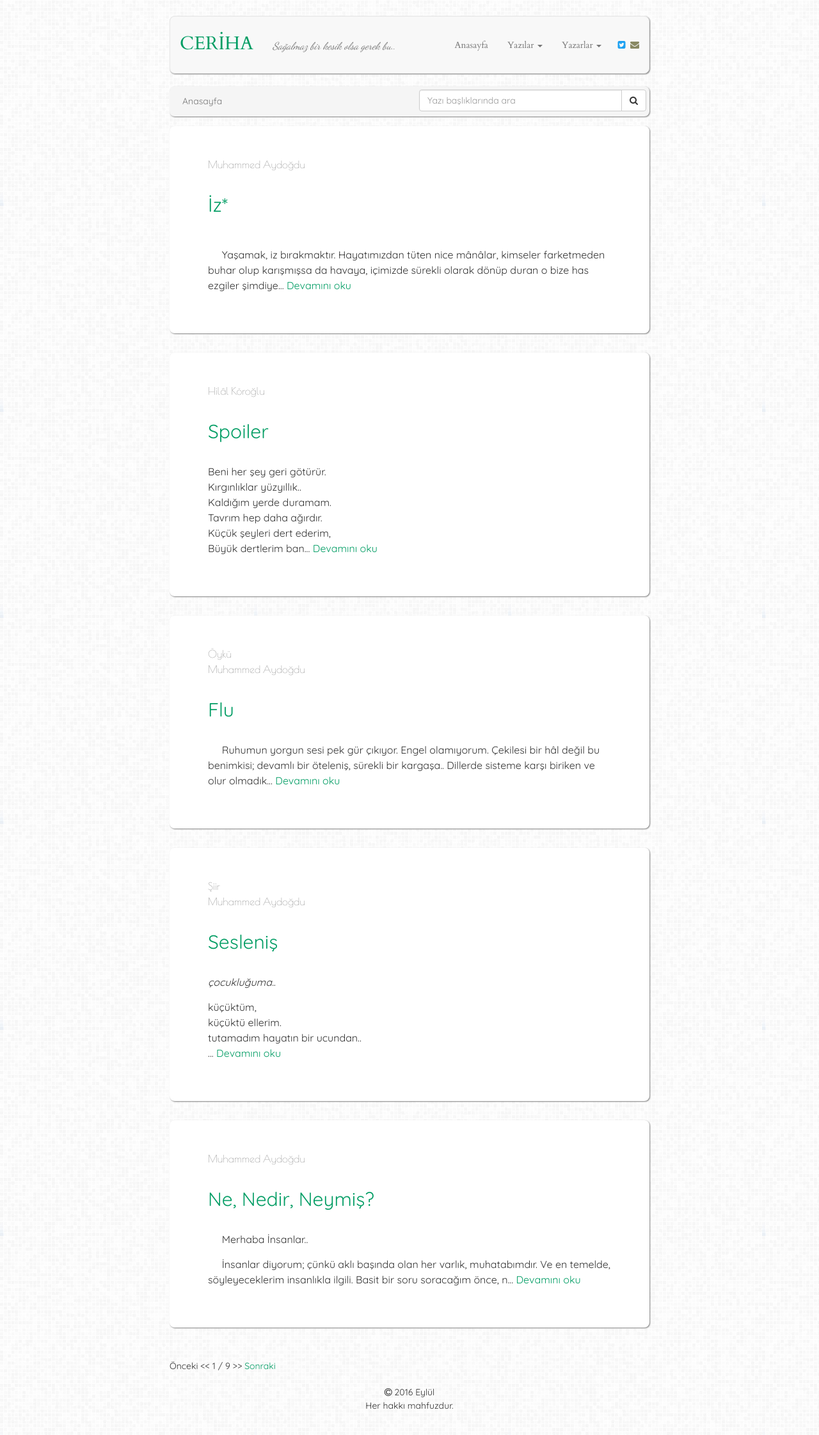
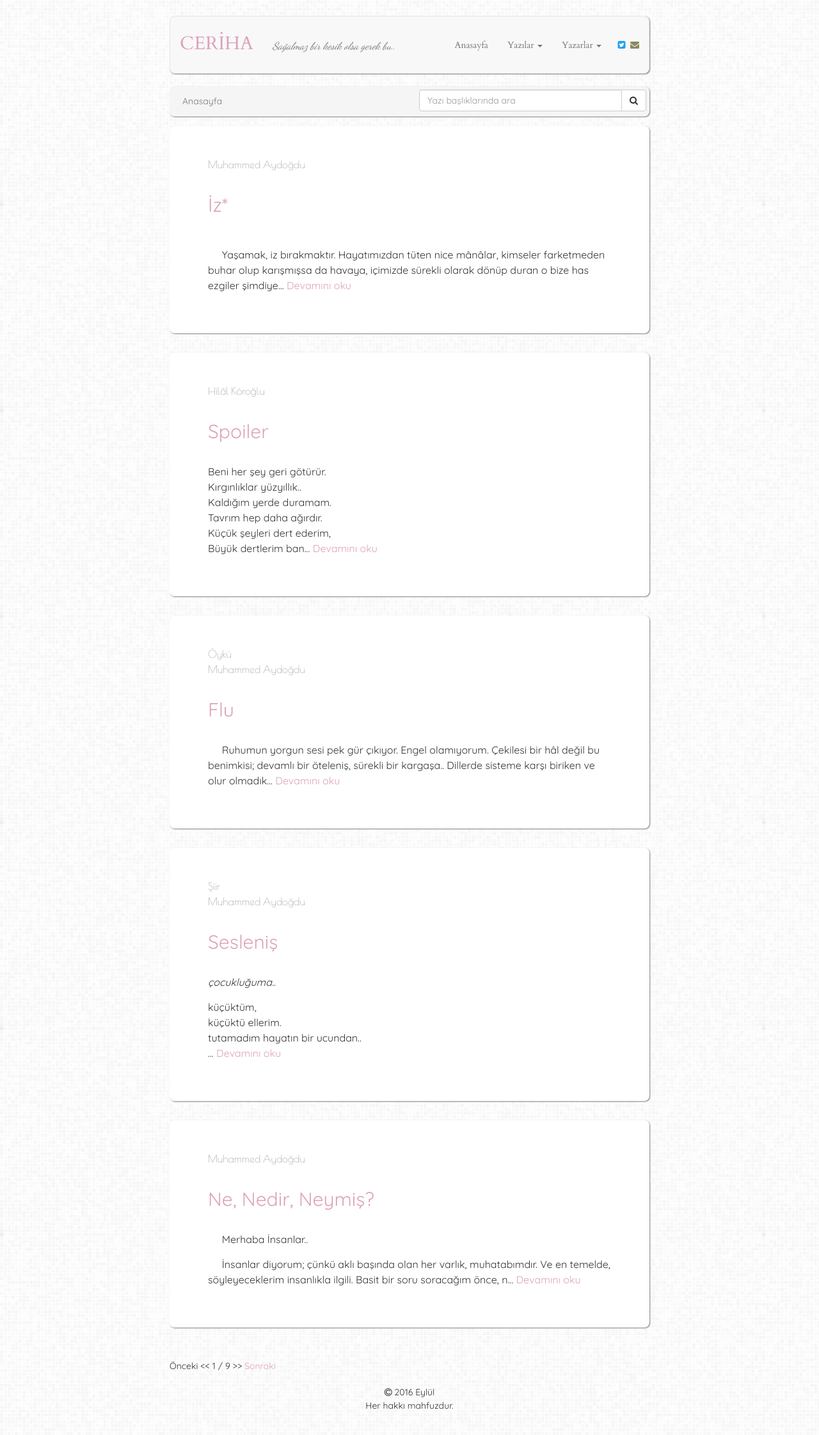
Before and after one commit to muhammedaydogdu/muhammedaydogdu.github.io, a Jekyll site: the page built from index.html, in a window 1280 px wide. Shown: the whole page at 64% size. Built offline with Jekyll 4.4.1, drawn with Linux system fonts in a browser that asks for light colours; some web fonts are replaced; the list of posts is cut into pages by our own code.

Commit message:
Update style.css

```diff
--- a/css/style.css
+++ b/css/style.css
@@ -19,20 +19,20 @@ body {
 }
 
 a {
-  color: #029D64;
+  color: #DCA2BB;
 }
 
 a:hover {
-  color: #029D64;
+  color: #DCA2BB;
 }
 
 a:focus {
-  color: #029D64;
+  color: #DCA2BB;
   text-decoration: none;
 }
 
 h2 {
-  color: #029D64;
+  color: #DCA2BB;
 }
 
 .container .navbar {
@@ -44,17 +44,17 @@ h2 {
 }
 
 .navbar .navbar-brand {
-  color: #029D64;
+  color: #DCA2BB;
   margin-top: 2px;
   font-size: 29px;
 }
 
 .navbar .navbar-brand:hover {
-  color: #029D64;
+  color: #DCA2BB;
 }
 
 .navbar .navbar-brand:focus {
-  color: #029D64;
+  color: #DCA2BB;
 }
 
 .navbar .navbar-text {
```
